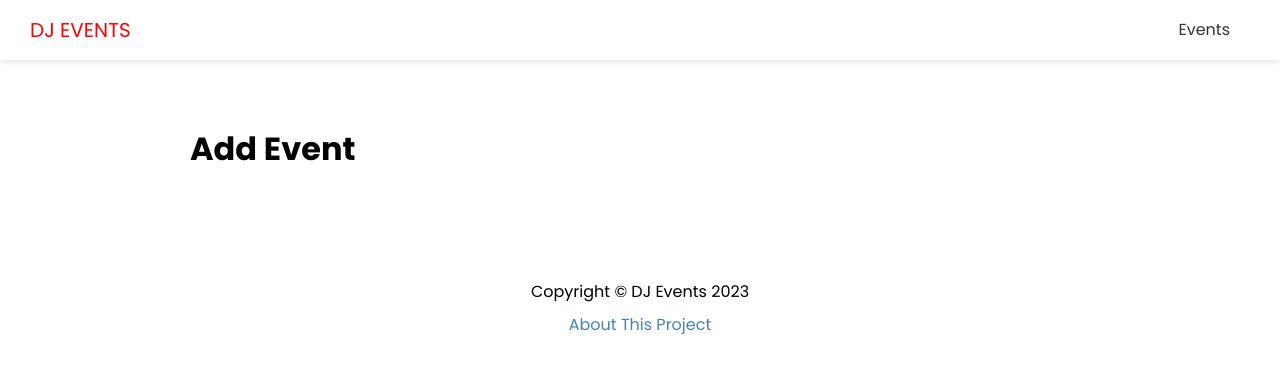
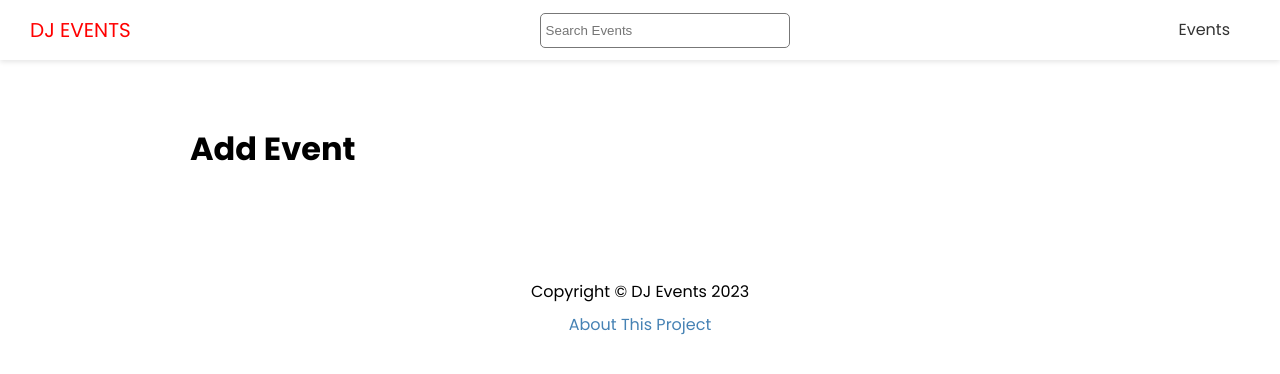
Before and after one commit to scudella/dj-events, a Next.js app: page /events/add in a window 1280 px wide. Shown: the top 374 px of the page. Built offline with nearby package versions, Linux system fonts and the light colour scheme.

Commit message:
Add Search component and search input on Header

```diff
--- a/src/components/Header.js
+++ b/src/components/Header.js
@@ -1,4 +1,5 @@
 import Link from 'next/link';
+import Search from './Search';
 import styles from '@/styles/Header.module.css';
 
 const Header = () => {
@@ -7,6 +8,9 @@
       <div className={styles.logo}>
         <Link href='/'>DJ Events</Link>
       </div>
+
+      <Search />
+
       <nav>
         <ul>
           <li>
--- /dev/null
+++ b/src/components/Search.js
@@ -0,0 +1,28 @@
+import { useState } from 'react';
+import { useRouter } from 'next/router';
+import styles from '@/styles/Search.module.css';
+
+const Search = () => {
+  const [term, setTerm] = useState('');
+  const router = useRouter();
+
+  const handleSubmit = (e) => {
+    e.preventDefault();
+    router.push(`/events/search?term=${term}`);
+    setTerm('');
+  };
+
+  return (
+    <div className={styles.search}>
+      <form onSubmit={handleSubmit}>
+        <input
+          type='text'
+          value={term}
+          onChange={(e) => setTerm(e.target.value)}
+          placeholder='Search Events'
+        />
+      </form>
+    </div>
+  );
+};
+export default Search;
--- /dev/null
+++ b/src/styles/Search.module.css
@@ -0,0 +1,7 @@
+.search input {
+  width: 250px;
+  height: 35px;
+  padding: 5px;
+  border: 1px #777 solid;
+  border-radius: 5px;
+}
```
